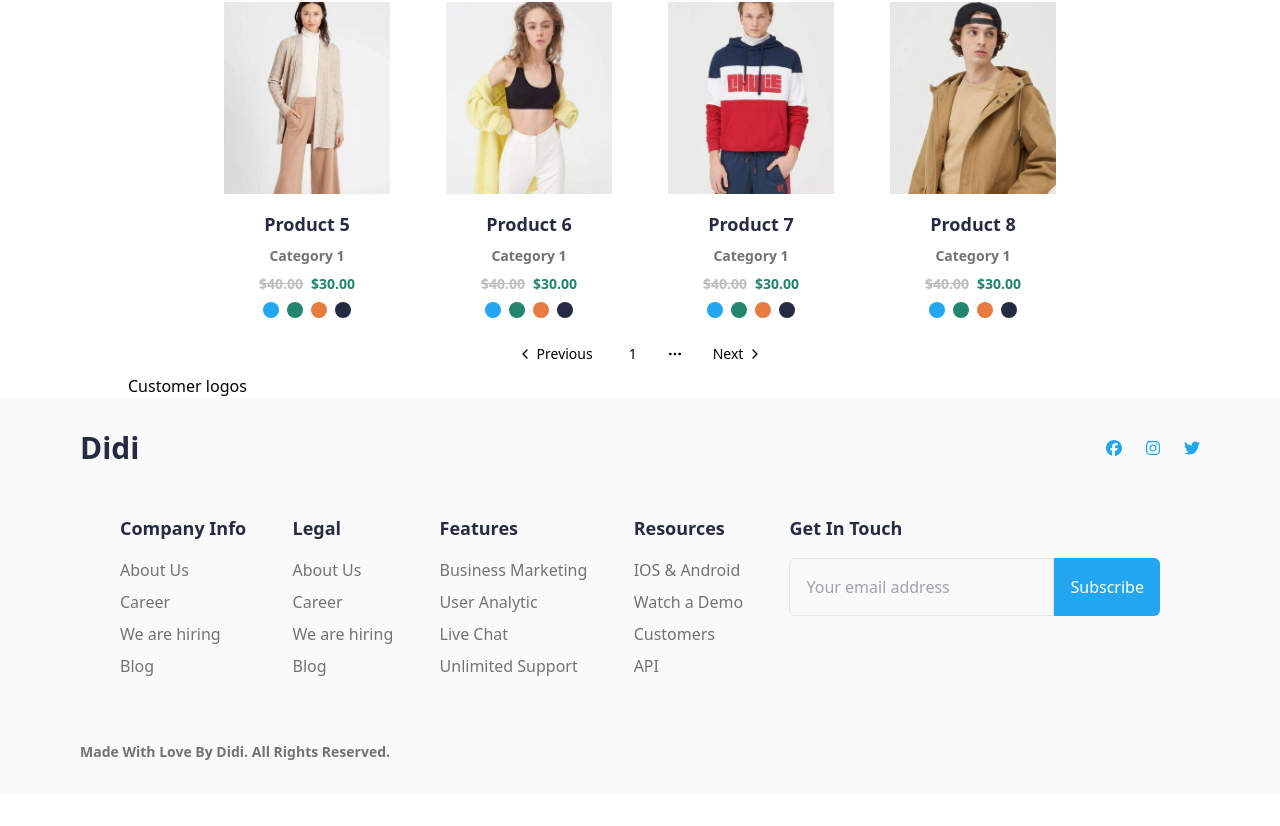
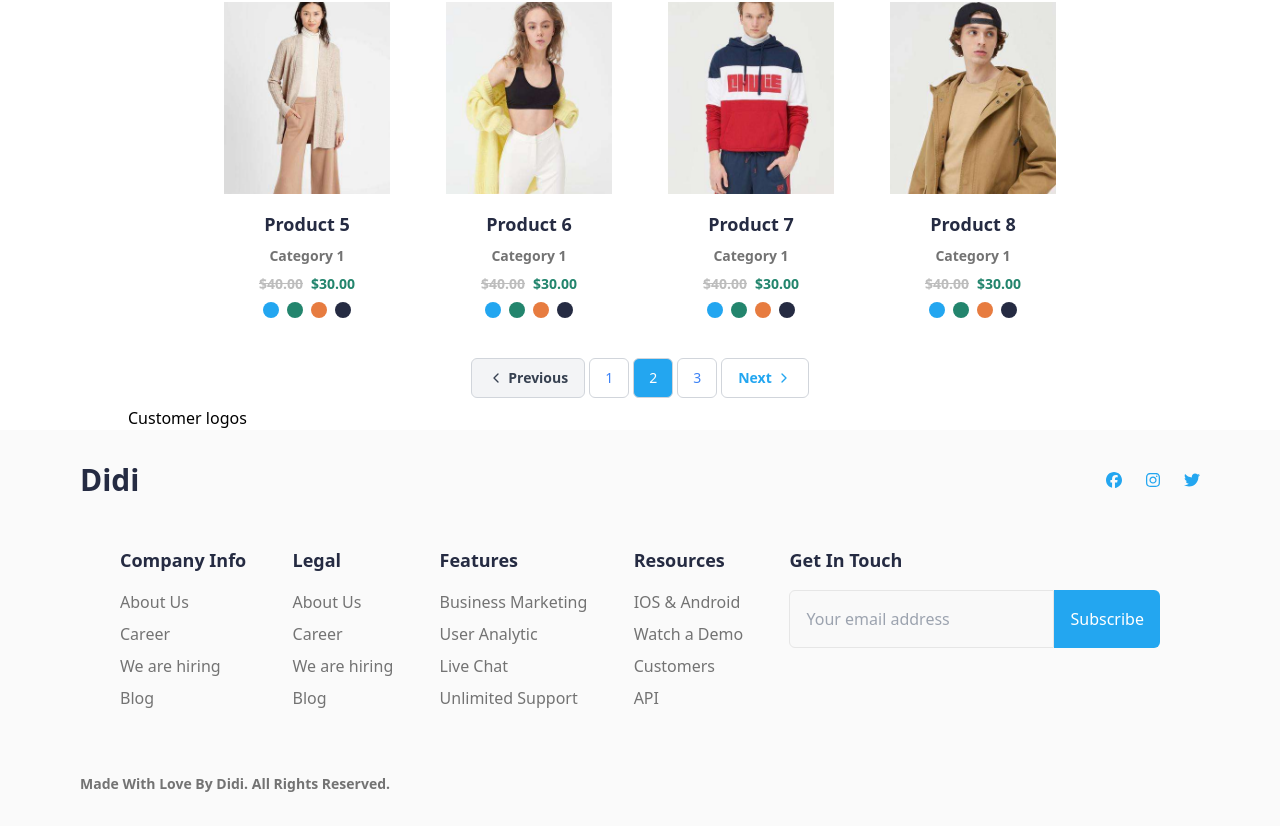
Before and after one commit to didemdemir11/eCommerceProject, a React (Vite) app in the folder e-commerce-app/: page /shop in a window 1280 px wide. Shown: the part 1478-2304 px from the top of the page. Before the commit the page ends 2272 px from the top, so only its background shows below. Built offline with nearby package versions, Linux system fonts and the light colour scheme.

Commit message:
create customPagination using shadcn and tailwind

```diff
--- /dev/null
+++ b/e-commerce-app/src/components/Shared/customPagination.jsx
@@ -0,0 +1,65 @@
+import React from "react";
+import {
+  Pagination,
+  PaginationContent,
+  PaginationItem,
+  PaginationLink,
+  PaginationNext,
+  PaginationPrevious,
+} from "@/components/ui/pagination";
+const CustomPagination = ({ currentPage = 2, totalPages = 3 }) => {
+  return (
+    <Pagination className="flex items-center justify-center mt-4 space-x-1  rounded-md p-2 bg-white">
+      <PaginationContent>
+        {/* First Button */}
+        <PaginationItem>
+          <PaginationPrevious
+            href="#"
+            className={`px-4 py-2 rounded-l-md font-semibold ${
+              currentPage === 1
+                ? "text-gray-400 cursor-not-allowed bg-gray-100"
+                : "text-gray-700 bg-gray-100"
+            } border border-gray-300`}
+          >
+            First
+          </PaginationPrevious>
+        </PaginationItem>
+
+        {/* Page Numbers */}
+        {[...Array(totalPages)].map((_, index) => {
+          const pageNum = index + 1;
+          return (
+            <PaginationItem key={pageNum}>
+              <PaginationLink
+                href="#"
+                isActive={currentPage === pageNum}
+                className={`px-4 py-2 border border-gray-300 ${
+                  currentPage === pageNum
+                    ? "bg-[#23A6F0] text-white"
+                    : "text-blue-500 hover:bg-gray-200"
+                }`}
+              >
+                {pageNum}
+              </PaginationLink>
+            </PaginationItem>
+          );
+        })}
+
+        {/* Next Button */}
+        <PaginationItem>
+          <PaginationNext
+            href="#"
+            className={`px-4 py-2 rounded-r-md font-semibold ${
+              currentPage === totalPages
+                ? "text-gray-400 cursor-not-allowed "
+                : "text-[#23A6F0] "
+            } border border-gray-300`}
+          >
+            Next
+          </PaginationNext>
+        </PaginationItem>
+      </PaginationContent>
+    </Pagination>
+  );
+};
+export default CustomPagination;
--- a/e-commerce-app/src/pages/Shop/ShopPage.jsx
+++ b/e-commerce-app/src/pages/Shop/ShopPage.jsx
@@ -8,15 +8,6 @@ import {
   BreadcrumbSeparator,
 } from "@/components/ui/breadcrumb";
 
-import {
-  Pagination,
-  PaginationContent,
-  PaginationEllipsis,
-  PaginationItem,
-  PaginationLink,
-  PaginationNext,
-  PaginationPrevious,
-} from "@/components/ui/pagination";
 import ProductCard from "../../components/Shared/ProductCard";
 import { FontAwesomeIcon } from "@fortawesome/react-fontawesome";
 import { faTh, faList } from "@fortawesome/free-solid-svg-icons";
@@ -29,6 +20,7 @@ import {
 } from "@/components/ui/select";
 import { Button } from "@/components/ui/button";
 import ShopCard from "../../components/ShopPage/ShopCard";
+import CustomPagination from "../../components/Shared/customPagination";
 
 const ShopPage = () => {
   return (
@@ -94,22 +86,7 @@ const ShopPage = () => {
         </div>
       </div>
       <ProductCard></ProductCard>
-      <Pagination>
-        <PaginationContent>
-          <PaginationItem>
-            <PaginationPrevious href="#" />
-          </PaginationItem>
-          <PaginationItem>
-            <PaginationLink href="#">1</PaginationLink>
-          </PaginationItem>
-          <PaginationItem>
-            <PaginationEllipsis />
-          </PaginationItem>
-          <PaginationItem>
-            <PaginationNext href="#" />
-          </PaginationItem>
-        </PaginationContent>
-      </Pagination>
+      <CustomPagination />
       <div>Customer logos</div>
     </PageContent>
   );
```
